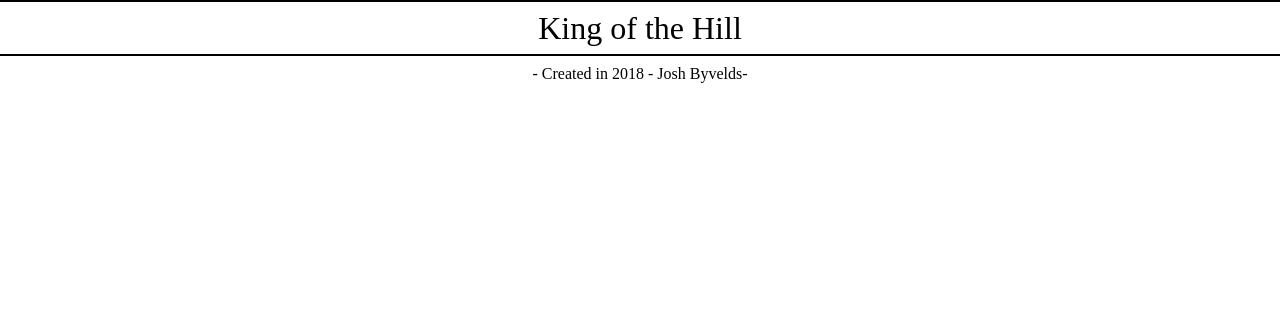
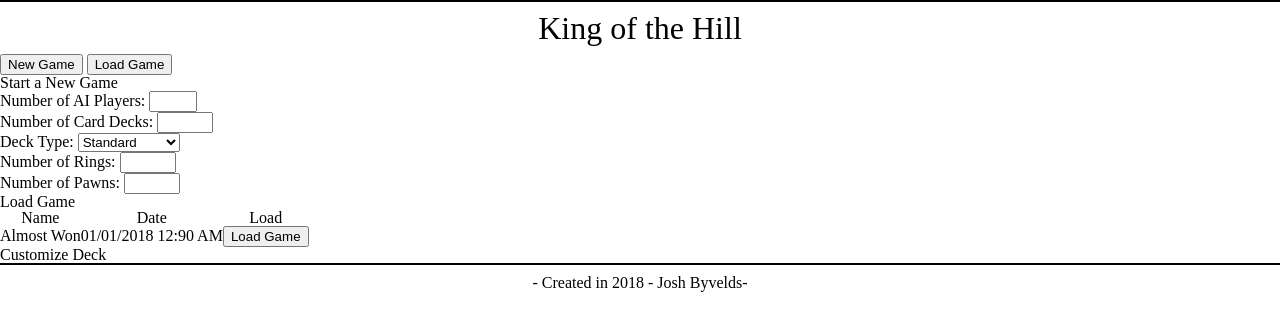
Before and after one commit to joshbyvelds/king-of-the-hill, a website: page index.html in a window 1280 px wide. Drawn offline with Linux system fonts and the light colour scheme.

Commit message:
Start creating menus for new game

```diff
--- a/index.html
+++ b/index.html
@@ -8,7 +8,56 @@
 
 <body>
     <header>King of the Hill</header>
-    <main></main>
+    <main>
+        <div class="title_screen">
+            <button id="title_new_game">New Game</button>
+            <button id="title_load_game">Load Game</button>
+        </div>
+
+        <div id="newgame_menu" class="menu newgame_menu">
+            <div class="menu_title">Start a New Game</div>
+            <label for="players">Number of AI Players: <input type="number" min="2" max="8" name="players"></label><br />
+            <label for="decks">Number of Card Decks: <input type="number" min="1" max="10" name="decks"></label><br />
+            <label for="deck_type">Deck Type: <select name="deck_type" id="">
+                <option value="standard">Standard</option>
+                <option value="standard">Custom Deck</option>
+            </select>
+            </label><br />
+            <label for="rings">Number of Rings: <input type="number" min="1" max="10" name="rings"></label><br />
+            <label for="pawn">Number of Pawns: <input type="number" min="3" max="12" name="pawns"></label><br />
+        </div>
+
+        <div id="loadgame_menu" class="menu loadgame_menu">
+            <div class="menu_title">Load Game</div>
+            <table>
+                <tr>
+                    <th>Name</th>
+                    <th>Date</th>
+                    <th>Load</th>
+                </tr>
+
+                <tr>
+                    <td>Almost Won</td>
+                    <td>01/01/2018 12:90 AM</td>
+                    <td><button>Load Game</button></td>
+                </tr>
+            </table>
+        </div>
+
+        <div id="custom_deck_menu" class="menu customdeck_menu">
+            <div class="menu_title">Customize Deck</div>
+            <div class="card"></div>
+            <div class="card"></div>
+            <div class="card"></div>
+            <div class="card"></div>
+            <div class="card"></div>
+            <div class="card"></div>
+            <div class="card"></div>
+            <div class="card"></div>
+        </div>
+
+
+    </main>
     <footer>- Created in 2018 - Josh Byvelds-</footer>
     <script src="scripts/master.min.js"></script>
 </body>
```
